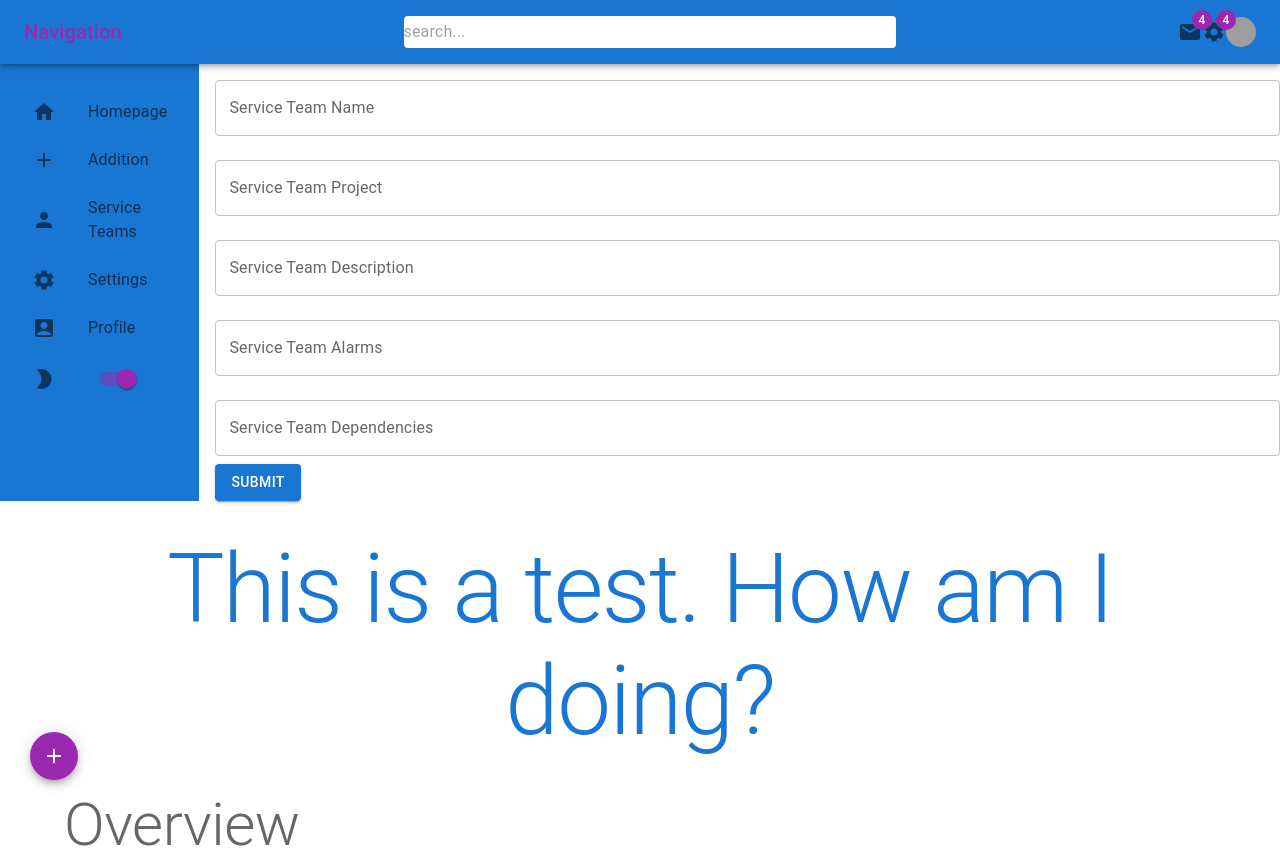
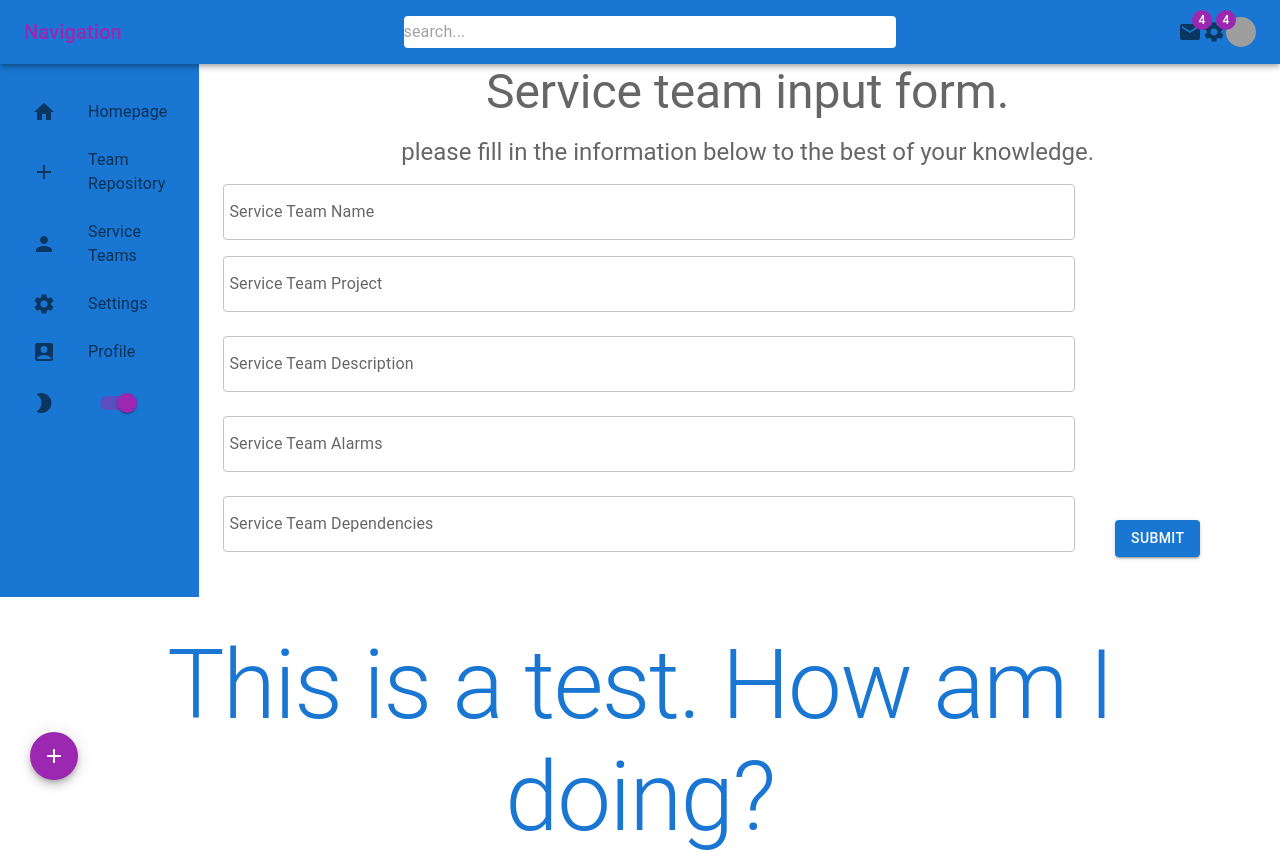
Before and after one commit to The-Shamm/255FinalProject, a React (Vite) app in the folder 255FinalProject/: page /service-teams in a window 1280 px wide. Shown: the top 852 px of the page. Built offline with nearby package versions, Linux system fonts and the light colour scheme; no server answers; grey boxes are pictures that could not be loaded.

Commit message:
resolved team rep and service team pages

```diff
--- a/255FinalProject/src/App.jsx
+++ b/255FinalProject/src/App.jsx
@@ -40,6 +40,7 @@ function App() {
                 path="/service-teams"
                 element={<InputForm onSubmit={handleSubmit} />}
               />
+              <Route path="/Team-Repo" element={<ServiceTeamTable data={formData} />} />
               {/* Add other routes as needed */}
             </Routes>
 
@@ -99,7 +100,6 @@ function App() {
                   </li>
                 </ul>
               </nav>
-              <ServiceTeamTable data={formData} />
             </div>
           </Container>
         </Box>
--- a/255FinalProject/src/components/InputForm.jsx
+++ b/255FinalProject/src/components/InputForm.jsx
@@ -2,6 +2,7 @@ import React, { useState } from "react";
 import TextField from "@mui/material/TextField";
 import Button from "@mui/material/Button";
 import PropTypes from "prop-types";
+import { Typography } from "@mui/material";
 
 const InputForm = ({ onSubmit }) => {
   const [formInput, setFormInput] = useState({
@@ -35,28 +36,34 @@ const InputForm = ({ onSubmit }) => {
       className="mainform"
       style={{
         maxWidth: "90%",
-        display: "block", // Change to "flex" once style issue is debugged
+        display: "block",
 
       }}
     >
-      <TextField
+
+      <Typography variant="h3" sx={{ textAlign: "center", pb: 2 }}>Service team input form.</Typography>
+      <Typography variant="h5" sx={{ textAlign: "center", pb: 2 }}>please fill in the information below to the best of your knowledge. </Typography>
+      <TextField sx={{ width: "80%", pl: 1 }}
         name="serviceteamName"
         label="Service Team Name"
         value={formInput.serviceteamName}
         onChange={handleChange}
-        fullWidth
-        margin="normal"
+
+
         className="TextField1"
+
+        textAlign= "center"
       />
-      <TextField
+      <TextField sx={{ width: "80%", pl: 1 }}
         name="serviceteamProject"
         label="Service Team Project"
         value={formInput.serviceteamProject}
         onChange={handleChange}
         fullWidth
         margin="normal"
+
       />
-      <TextField
+      <TextField sx={{ width: "80%", pl: 1 }}
         name="serviceteamDescription"
         label="Service Team Description"
         value={formInput.serviceteamDescription}
@@ -64,7 +71,7 @@ const InputForm = ({ onSubmit }) => {
         fullWidth
         margin="normal"
       />
-      <TextField
+      <TextField sx={{ width: "80%", pl: 1 }}
         name="serviceTeamAlarms"
         label="Service Team Alarms"
         value={formInput.serviceTeamAlarms}
@@ -72,7 +79,7 @@ const InputForm = ({ onSubmit }) => {
         fullWidth
         margin="normal"
       />
-      <TextField
+      <TextField sx={{ width: "80%", pl: 1 }}
         name="serviceteamDependencies"
         label="Service Team Dependencies"
         value={formInput.serviceteamDependencies}
@@ -80,7 +87,7 @@ const InputForm = ({ onSubmit }) => {
         fullWidth
         margin="normal"
       />
-      <Button type="submit" variant="contained" color="primary">
+      <Button type="submit" variant="contained" color="primary" sx={{ m: 5 }} >
         Submit
       </Button>
     </form>
--- a/255FinalProject/src/components/Sidebar.jsx
+++ b/255FinalProject/src/components/Sidebar.jsx
@@ -29,11 +29,11 @@ const Sidebar = ({ mode, setMode }) => {
             </ListItemButton>
           </ListItem>
           <ListItem disablePadding>
-            <ListItemButton component={Link} to="/addition"> {/* Changed to Link for navigation */}
+            <ListItemButton component={Link} to="/Team-Repo"> {/* Changed to Link for navigation */}
               <ListItemIcon>
                 <Add />
               </ListItemIcon>
-              <ListItemText primary="Addition" />
+              <ListItemText primary="Team Repository" />
             </ListItemButton>
           </ListItem>
           <ListItem disablePadding>
```
